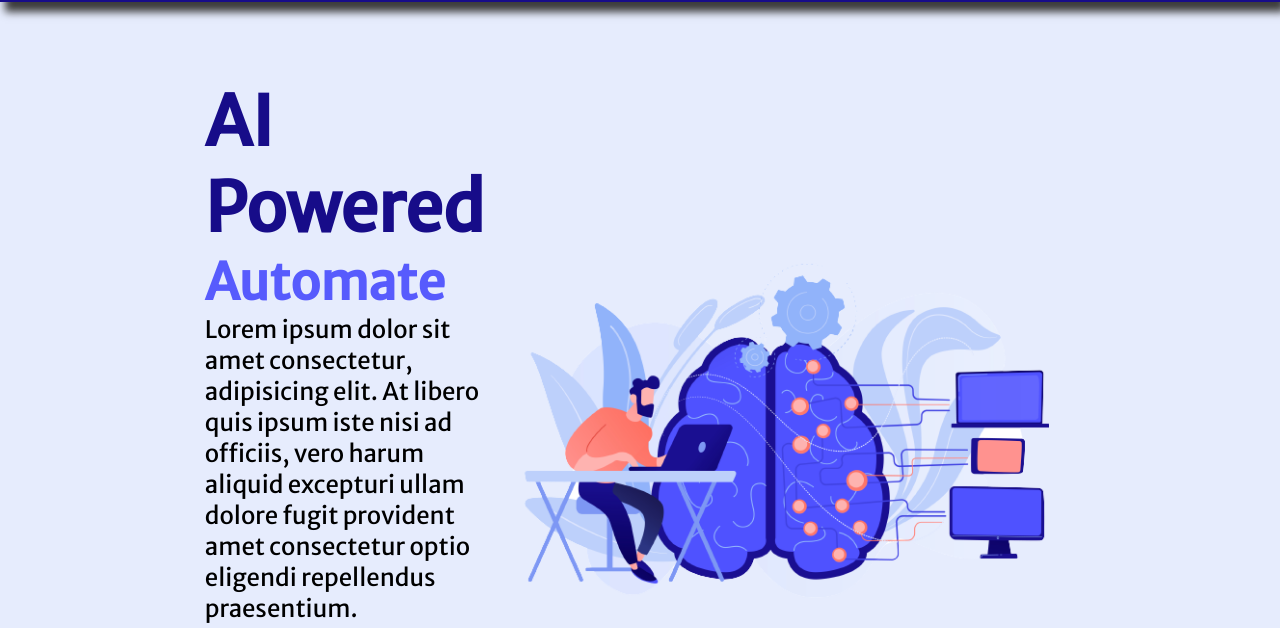
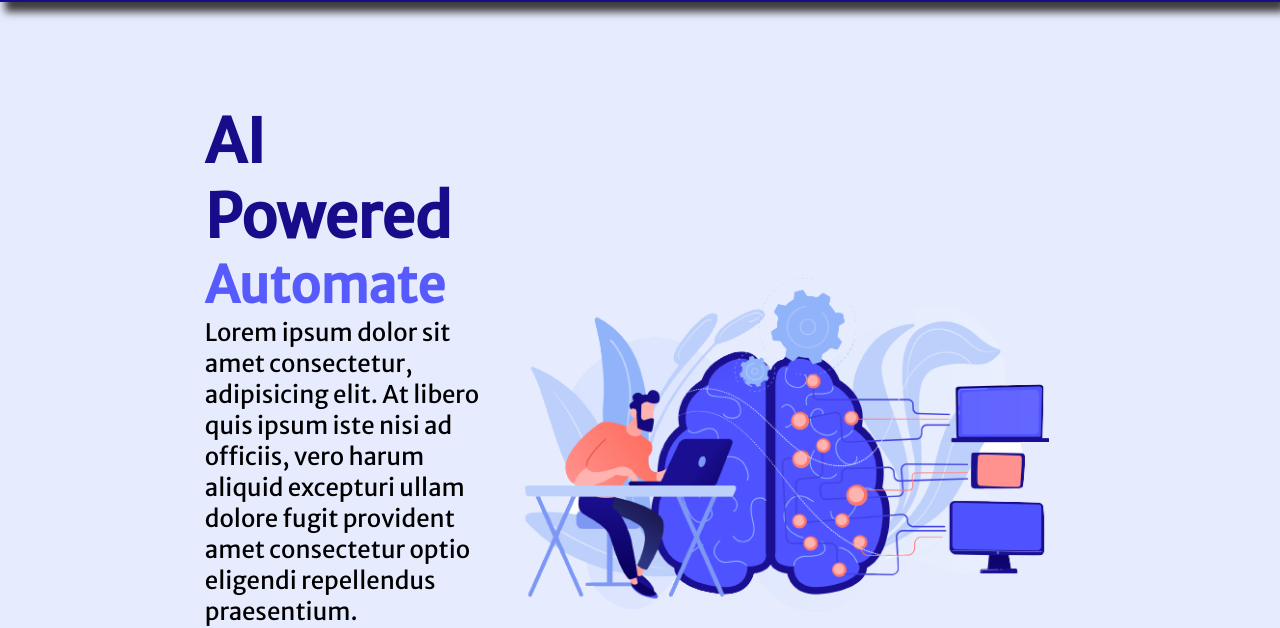
Before and after one commit to fabiod89/odin-landing-page, a plain HTML site: page index.html in a window 1280 px wide. Shown: the part 174-802 px from the top of the page. Drawn offline with Linux system fonts and the light colour scheme.

Commit message:
Style changes

```diff
--- a/css/styles.css
+++ b/css/styles.css
@@ -65,20 +65,17 @@ header li a:hover {
 
 /* Main */
 main {
-    padding: 6% 16%;
+    padding: 8% 16%;
     display: flex;
     justify-content: space-between;
     align-items: center;
 }
 
 /* Main - Content (Left Side) */
-main .content {
-
-}
 
 /* Main - Content - H1 */
 main .content h1 {
-    font-size: 68px;
+    font-size: 60px;
     color: #170C89;
 }
 
```
